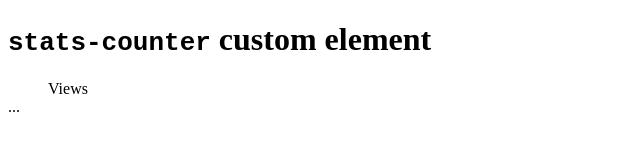
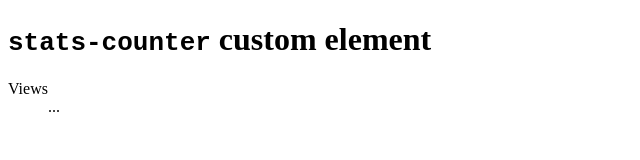
Before and after one commit to stefanjudis/stats-counter-element, a website: page index.html in a window 1280 px wide. Shown: the full height of the page, 0-640 px from the left. Drawn offline with Linux system fonts and the light colour scheme; no server answers.

Commit message:
minor fixes

```diff
--- a/index.html
+++ b/index.html
@@ -2,10 +2,9 @@
 <html lang="en">
 
 <head>
-  <title>lite-youtube-embed</title>
+  <title>stats-counter-element</title>
   <meta charset="utf-8" />
   <meta name="viewport" content="width=device-width, initial-scale=1" />
-  <!-- link rel="stylesheet" href="./src/lite-yt-embed.css" /-->
 
   <style>
     stats-counter span {
--- a/src/stats-counter.js
+++ b/src/stats-counter.js
@@ -32,8 +32,8 @@ class StatsCounter extends HTMLElement {
 
     this.innerHTML = `
       <dl class="${isLoaded ? 'is-loaded' : ''}">
-        <dd>Views</dd>
-        <dt>${views === null ? '...' : views}</dt>
+        <dt>Views</dt>
+        <dd>${views === null ? '...' : views}</dd>
       </dl>
     `;
   }
```
